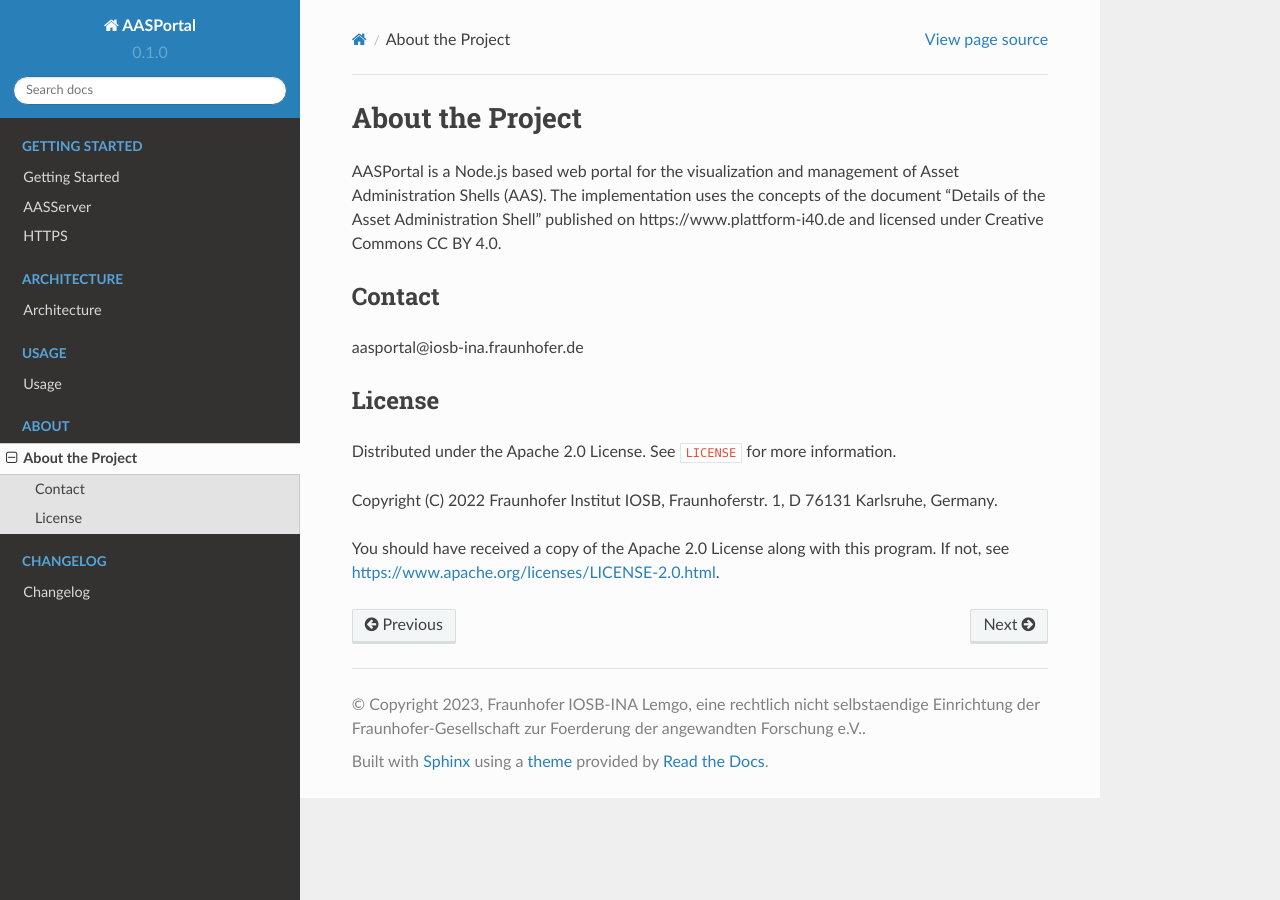
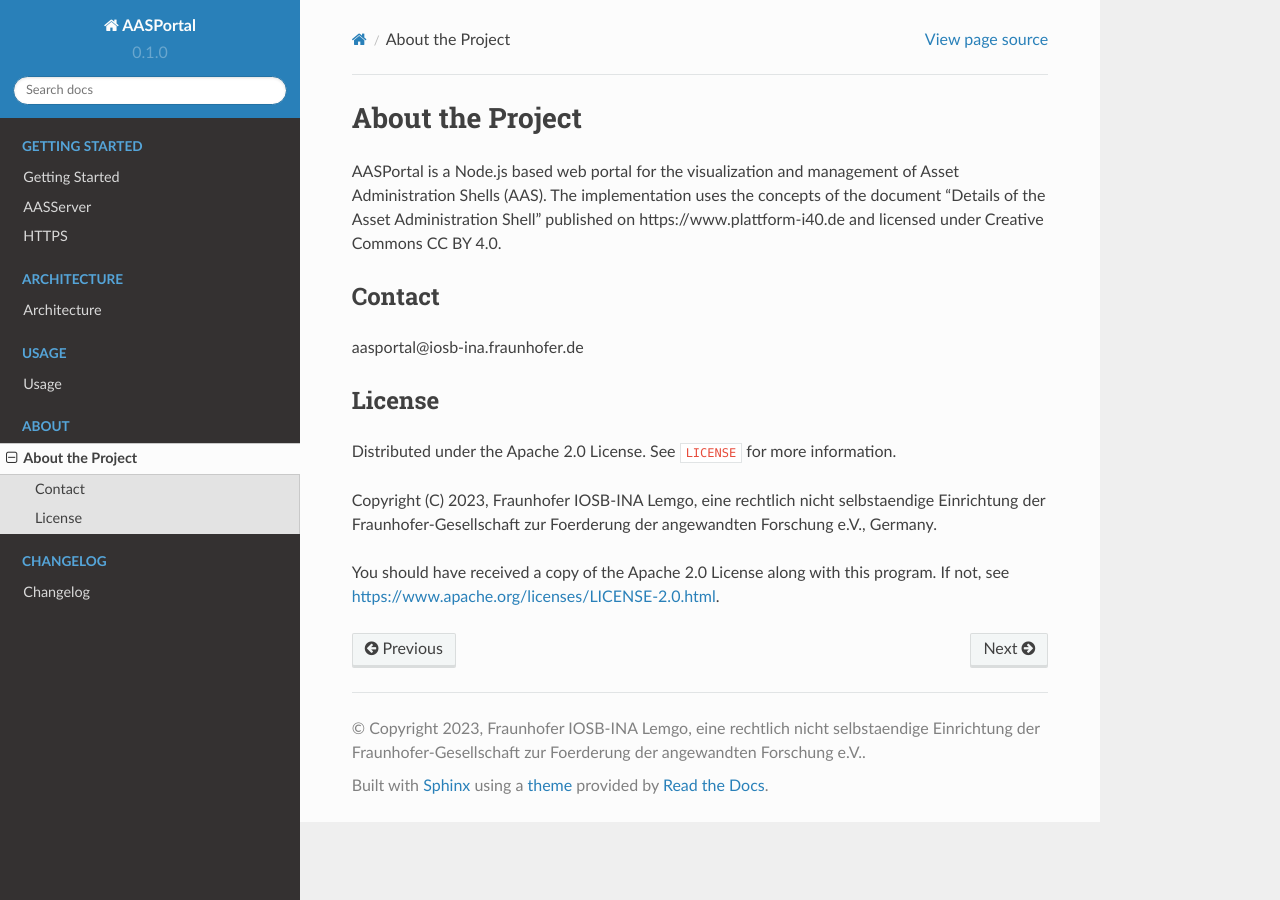
Before and after one commit to FraunhoferIOSB/AASPortal, a Sphinx documentation site: the page built from docs/source/about/about.md, in a window 1280 px wide. Built offline with Sphinx 7.4.7 and the Read the Docs theme 2.0.0, drawn with Linux system fonts in a browser that asks for light colours.

Commit message:
Update about.md

```diff
--- a/docs/source/about/about.md
+++ b/docs/source/about/about.md
@@ -10,6 +10,6 @@ aasportal@iosb-ina.fraunhofer.de
 
 Distributed under the Apache 2.0 License. See `LICENSE` for more information.
 
-Copyright (C) 2022 Fraunhofer Institut IOSB, Fraunhoferstr. 1, D 76131 Karlsruhe, Germany.
+Copyright (C) 2023, Fraunhofer IOSB-INA Lemgo, eine rechtlich nicht selbstaendige Einrichtung der Fraunhofer-Gesellschaft zur Foerderung der angewandten Forschung e.V., Germany.
 
 You should have received a copy of the Apache 2.0 License along with this program. If not, see [https://www.apache.org/licenses/LICENSE-2.0.html](https://www.apache.org/licenses/LICENSE-2.0.html).
```
